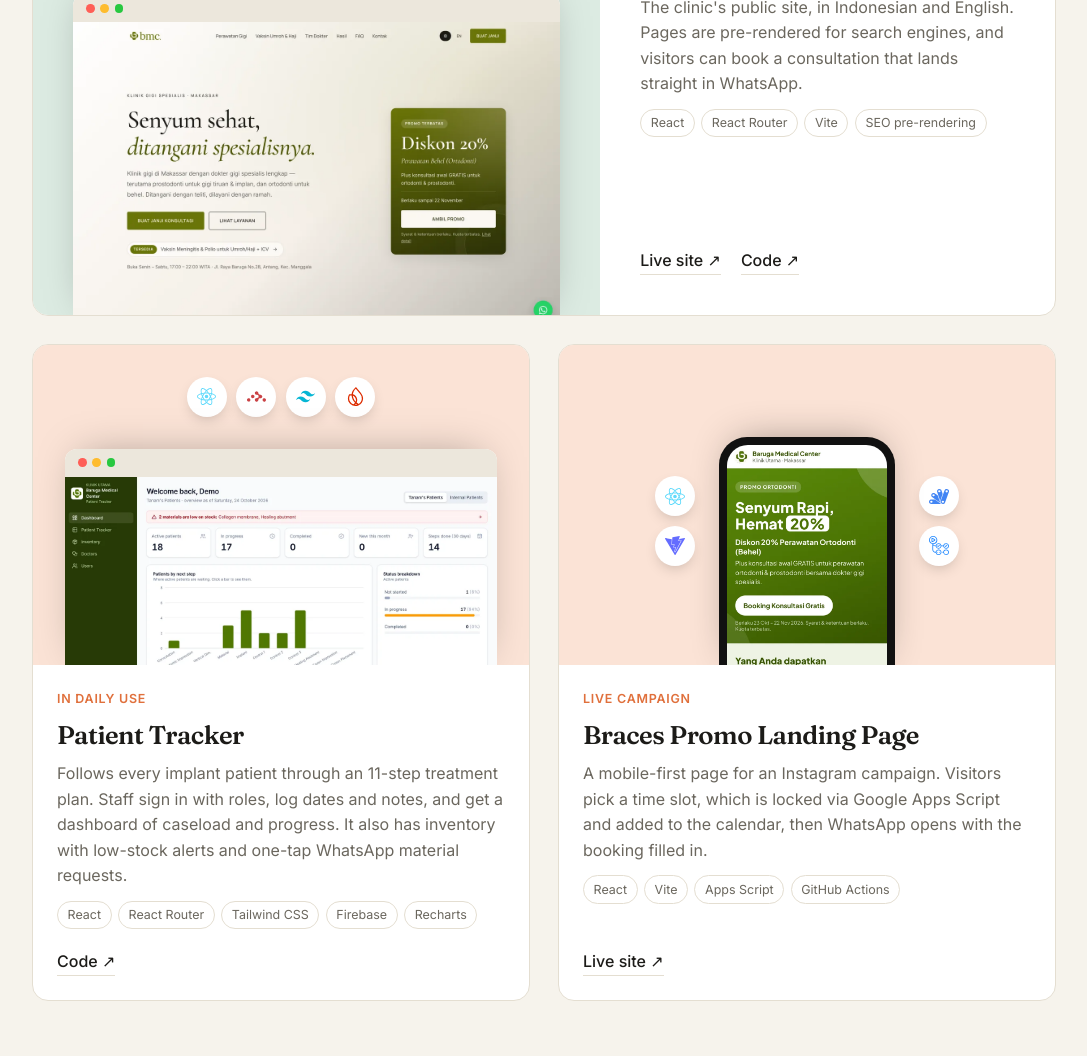
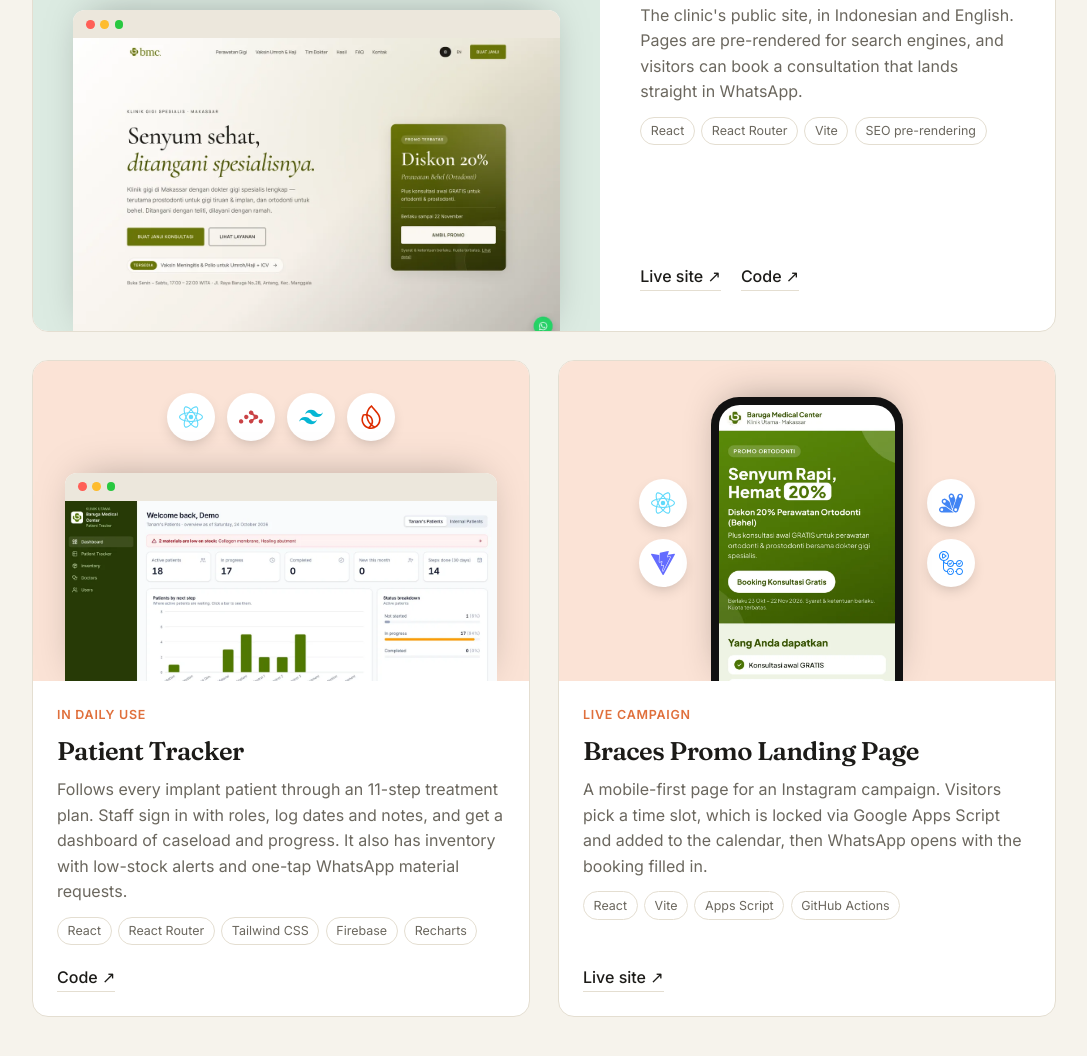
Before and after one commit to garlan730/porto-web, a website: page index.html in a window 1280 px wide. Shown: the part 2522-3578 px from the top of the page, without its empty margins (96-1183 px from the left). Drawn offline with Linux system fonts and the light colour scheme.

Commit message:
Enlarge tool logo circles and fill space above the phone mockup
Co-Authored-By: Claude Opus 5.5 (1M context) <noreply@anthropic.com>
Claude-Session: https://claude.ai/code/session_01YZMPoJyziEzjBda1Cr7RK5

```diff
--- a/index.html
+++ b/index.html
@@ -14,7 +14,7 @@
       href="https://fonts.googleapis.com/css2?family=Fraunces:opsz,wght@9..144,500;9..144,600&family=Inter:wght@400;500;600&display=swap"
       rel="stylesheet"
     />
-    <link rel="stylesheet" href="css/style.css?v=4" />
+    <link rel="stylesheet" href="css/style.css?v=5" />
   </head>
   <body>
     <header class="nav">
@@ -301,6 +301,6 @@
       <p>© <span id="year">2026</span> Andi Garlan · Built by hand with HTML, SCSS and JavaScript</p>
     </footer>
 
-    <script src="js/main.js?v=4"></script>
+    <script src="js/main.js?v=5"></script>
   </body>
 </html>
--- a/scss/components/_project.scss
+++ b/scss/components/_project.scss
@@ -105,6 +105,7 @@
   }
 
   &__visual--phone {
+    padding-top: 1.5rem;
     flex-direction: row;
     justify-content: center;
     align-items: center;
--- a/scss/components/_shots.scss
+++ b/scss/components/_shots.scss
@@ -46,8 +46,8 @@
 
 .phone {
   align-self: flex-end;
-  width: 11rem;
-  height: 15rem;
+  width: 12rem;
+  height: 18.5rem;
   overflow: hidden;
   padding: 0.5rem 0.5rem 0;
   background: #111;
@@ -73,7 +73,7 @@
 
 .stack {
   display: flex;
-  gap: 0.6rem;
+  gap: 0.75rem;
   flex: none;
 
   &--side {
@@ -83,16 +83,16 @@
   li {
     display: grid;
     place-items: center;
-    width: 2.5rem;
-    height: 2.5rem;
+    width: 3rem;
+    height: 3rem;
     border-radius: 50%;
     background: var(--surface);
     box-shadow: 0 0.35rem 1rem -0.4rem rgb(0 0 0 / 0.3);
     transition: transform 0.3s $ease;
 
     img {
-      width: 1.2rem;
-      height: 1.2rem;
+      width: 1.5rem;
+      height: 1.5rem;
     }
   }
 
```
Also changed, not shown: css/style.css.
